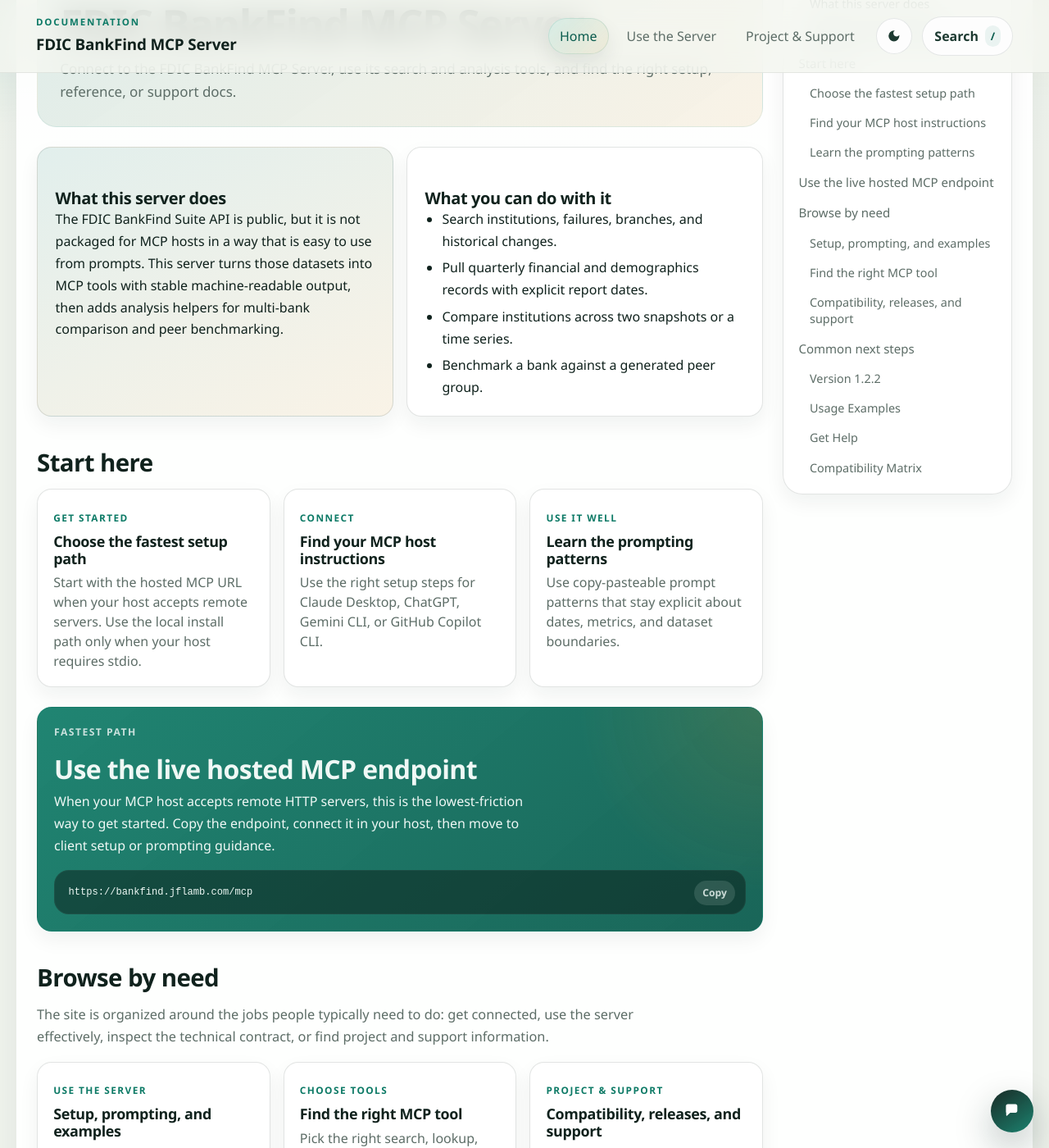
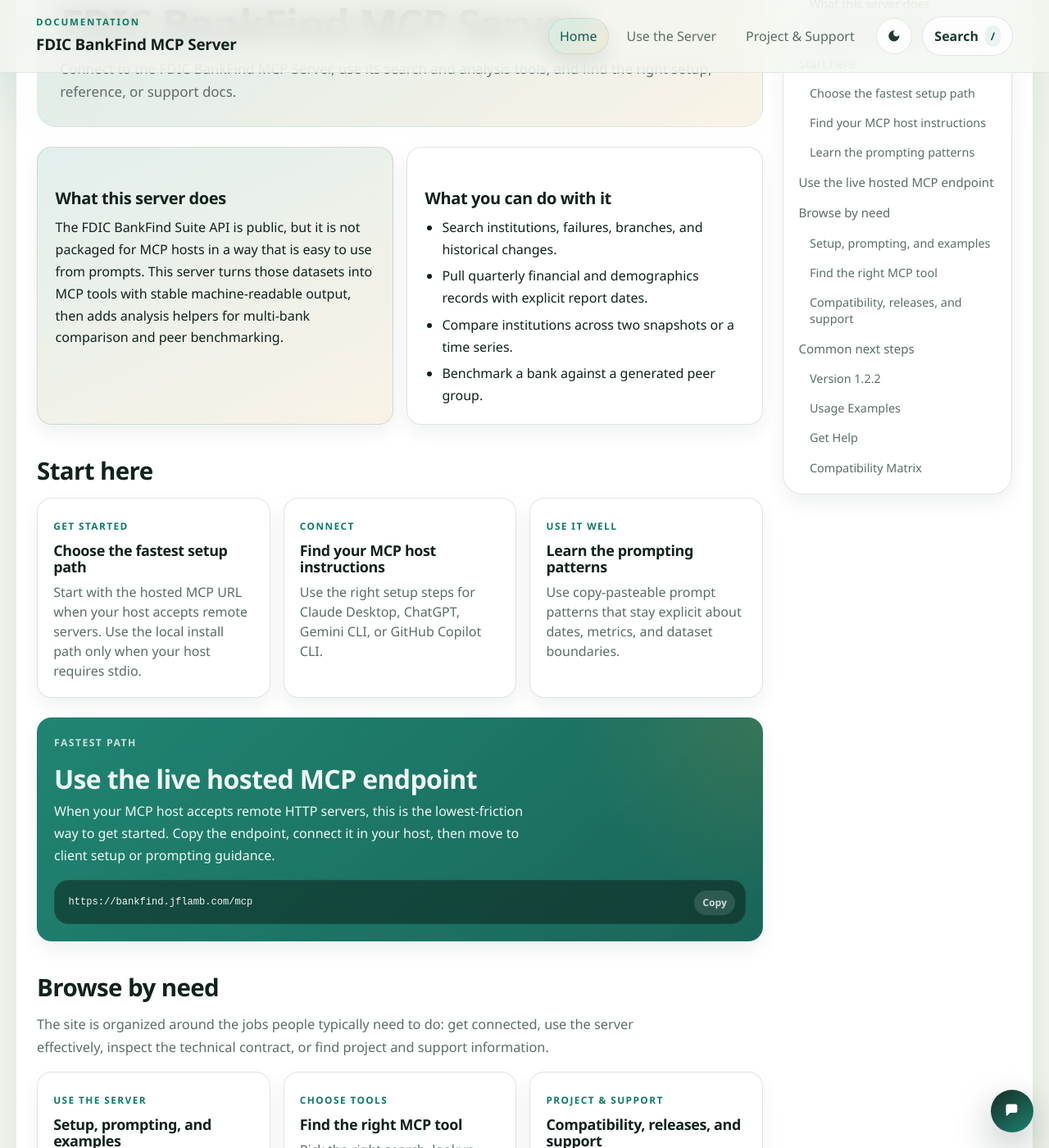
Before and after one commit to jflamb/fdic-mcp-server, a Jekyll site: the page built from docs/index.md, in a window 1280 px wide and 1400 px high, scrolled down 199 px. Shown: the whole window at 82% size. Built offline with Jekyll 4.4.1, drawn with Linux system fonts in a browser that asks for light colours.

Commit message:
fix: use 0.5em bottom margin on headings for consistent spacing
Heading bottom margins were insufficient, especially in hero panels
(margin-bottom: 0) and cards (0.45rem fixed). Switch all content
headings to 0.5em so spacing scales relative to each heading's
font-size.

Co-Authored-By: Claude Opus 4.6 (1M context) <noreply@anthropic.com>

```diff
--- a/docs/assets/css/docs.css
+++ b/docs/assets/css/docs.css
@@ -470,17 +470,17 @@ img {
 }
 
 .doc-content h2 {
-  margin: 2.5rem 0 0.9rem;
+  margin: 2.5rem 0 0.5em;
   font-size: clamp(1.55rem, 2.3vw, 2rem);
 }
 
 .doc-content h3 {
-  margin: 1.85rem 0 0.75rem;
+  margin: 1.85rem 0 0.5em;
   font-size: 1.25rem;
 }
 
 .doc-content h4 {
-  margin: 1.4rem 0 0.55rem;
+  margin: 1.4rem 0 0.5em;
   font-size: 1.02rem;
 }
 
@@ -1082,7 +1082,10 @@ img {
 }
 
 .hero-panel h2,
-.hero-panel h3,
+.hero-panel h3 {
+  margin-bottom: 0.5em;
+}
+
 .hero-panel p:last-child,
 .hero-panel ul:last-child {
   margin-bottom: 0;
@@ -1113,7 +1116,7 @@ img {
 }
 
 .card h3 {
-  margin: 0 0 0.45rem;
+  margin: 0 0 0.5em;
   font-size: 1.12rem;
 }
 
```
